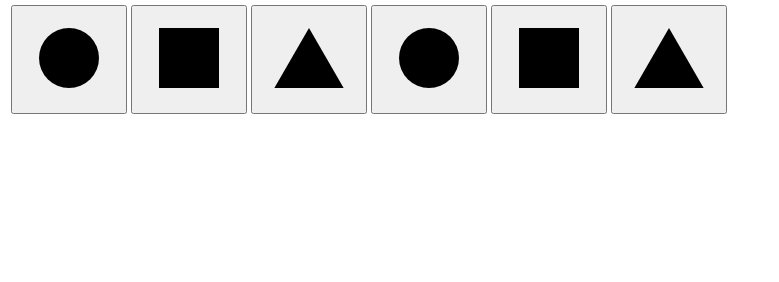
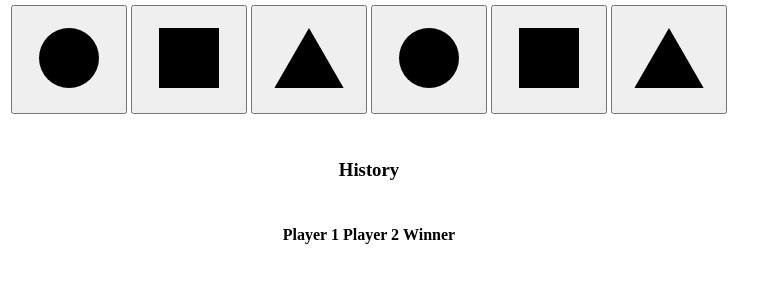
Before and after one commit to mlutze/mlutze.github.io, a plain HTML site: page rock-paper-scissors.html in a window 1280 px wide. Shown: the part 90-372 px from the top of the page, without its empty margins (0-779 px from the left). Drawn offline with Linux system fonts and the light colour scheme.

Commit message:
add history skeleton

```diff
--- a/rock-paper-scissors.html
+++ b/rock-paper-scissors.html
@@ -1,6 +1,12 @@
 <!DOCTYPE html>
 <html>
 <head>
+    <style>
+        .center {
+            margin-left: auto;
+            margin-right: auto;
+        }
+    </style>
 <script>
     // 0th index is placeholder
     let choices = [null, null, null]
@@ -143,6 +149,32 @@
     </button>
     </td>
 </tr>
+<tr>
+    <td colspan="6"><h3 id="winner"></h3></td>
+</tr>
+<tr>
+    <td colspan="6">
+        <table class="center">
+            <thead>
+                <tr colspan="3">
+                    <h3 style="text-align: center;">History</h3></tr>
+                <tr>
+                    <td>
+                        <h4>Player 1</h4>
+                    </td>
+                    <td>
+                        <h4>Player 2</h4>
+                    </td>
+                    <td>
+                        <h4>Winner</h4>
+                    </td>
+                </tr>
+            </thead>
+            <tbody>
+            </tbody>
+        </table>
+    </td>
+</tr>
 </table>
 <!--
 components:
```
